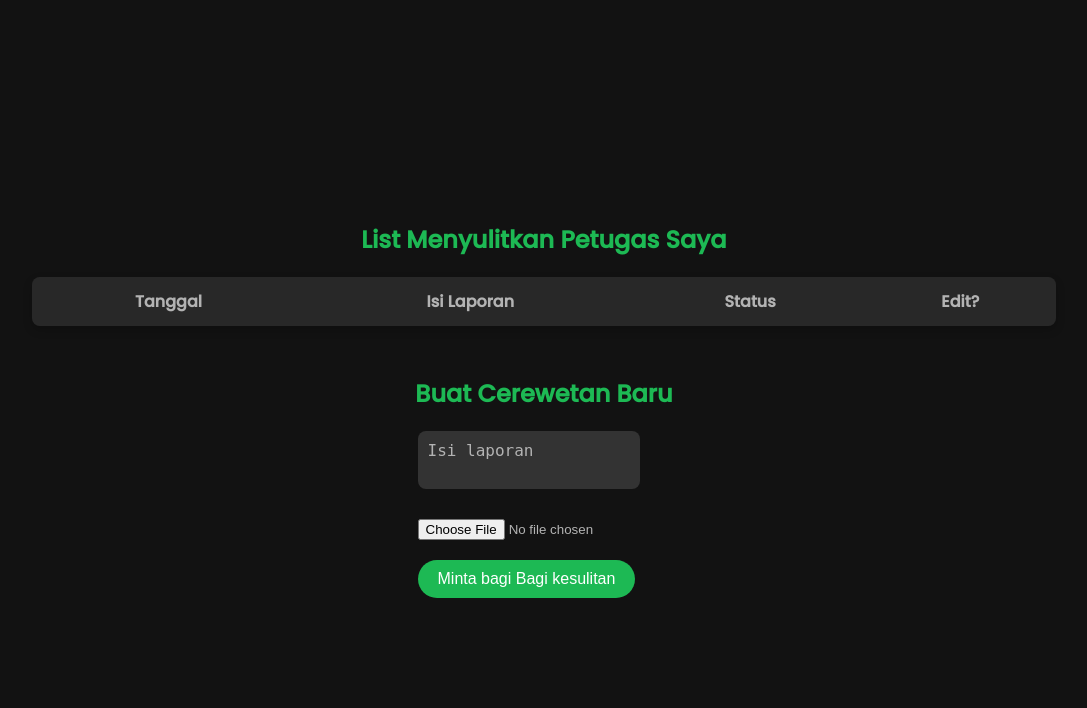
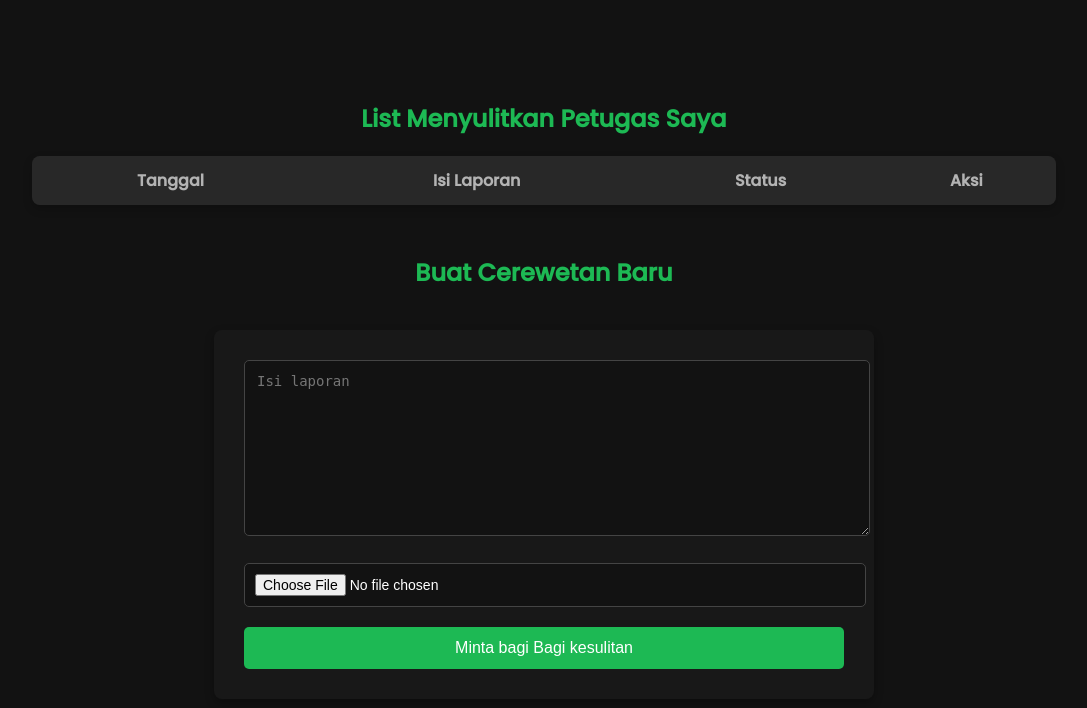
Before and after one commit to pplg-airlangga-samarinda-22/pm-autentifikasi-ExtraNuklor, a PHP site: page /dashboard.php in a window 1280 px wide. Shown: the top 708 px of the page, without its empty margins (96-1183 px from the left). Run offline with PHP 8.4, Linux system fonts and the light colour scheme; the visitor is signed in with stand-in values (Sample User, id 1); tables that the repository leaves empty or names only in its code hold one stand-in row (values such as "Sample post"); lists and menus that the app fills with data are empty.

Commit message:
fixing some stuff

```diff
--- a/dashboard.php
+++ b/dashboard.php
@@ -15,12 +15,12 @@ $result = mysqli_query($conn, $query);
 
 <!DOCTYPE html>
 <html lang="en">
+
 <head>
     <meta charset="UTF-8">
     <meta name="viewport" content="width=device-width, initial-scale=1.0">
     <title>Dashboard</title>
     <style>
-        /* Spotify-inspired styling */
         body {
             background-color: #121212;
             color: #ffffff;
@@ -40,10 +40,15 @@ $result = mysqli_query($conn, $query);
             text-align: center;
         }
 
+        .table-container {
+            width: 80%;
+            margin-bottom: 30px;
+        }
+
+        /* The main table */
         table {
-            width: 80%;
+            width: 100%;
             border-collapse: collapse;
-            margin-bottom: 30px;
             background-color: #181818;
             color: #ffffff;
             border-radius: 8px;
@@ -51,7 +56,8 @@ $result = mysqli_query($conn, $query);
             box-shadow: 0 4px 10px rgba(0, 0, 0, 0.2);
         }
 
-        th, td {
+        th,
+        td {
             padding: 12px 15px;
             text-align: center;
         }
@@ -69,76 +75,153 @@ $result = mysqli_query($conn, $query);
             background-color: #333333;
         }
 
-        textarea {
-            width: 80%;
-            padding: 10px;
-            background-color: #333333;
-            border: none;
-            border-radius: 8px;
-            color: #ffffff;
-            margin-bottom: 20px;
-            resize: none;
-            font-size: 16px;
+
+        /* Align the buttons to the right side */
+        .button-box {
+            display: flex;
+            gap: 10px;
+            align-items: center;
+            justify-content: center;
         }
 
-        textarea::placeholder {
-            color: #b3b3b3;
+        /* Button styles */
+        .button-box a {
+            text-decoration: none;
+            background-color: #1db954;
+            color: white;
+            padding: 8px 12px;
+            border-radius: 5px;
+            font-size: 14px;
+            transition: background-color 0.3s ease;
         }
 
-        input[type="file"] {
-            margin-bottom: 20px;
-            color: #b3b3b3;
+        .button-box a:hover {
+            background-color: #1ed760;
         }
 
-        button {
-            padding: 10px 20px;
+        /* Responsive design */
+        @media (max-width: 768px) {
+            .table-container {
+                width: 95%;
+            }
+        }
+
+        .form-container {
+            width: 100%;
+            max-width: 600px;
+            background-color: #181818;
+            padding: 30px;
+            border-radius: 8px;
+            box-shadow: 0 4px 10px rgba(0, 0, 0, 0.3);
+            margin: 20px auto;
+        }
+
+        /* Heading */
+        h2 {
+            color: #1db954;
+            text-align: center;
+            margin-bottom: 20px;
+        }
+
+        /* Form elements styling */
+        .form-group {
+            margin-bottom: 20px;
+        }
+
+        /* Textarea */
+        .form-input {
+            width: 100%;
+            padding: 12px;
+            border: 1px solid #444444;
+            border-radius: 5px;
+            background-color: #121212;
+            color: #ffffff;
+            font-size: 14px;
+            resize: vertical;
+            min-height: 150px;
+            transition: border 0.3s ease;
+        }
+
+        .form-input:focus {
+            border-color: #1db954;
+            outline: none;
+        }
+
+        /* File input */
+        .form-input-file {
+            width: 100%;
+            padding: 10px;
+            background-color: #121212;
+            color: #ffffff;
+            border: 1px solid #444444;
+            border-radius: 5px;
+            font-size: 14px;
+            cursor: pointer;
+            transition: background-color 0.3s ease;
+        }
+
+        .form-input-file:hover {
             background-color: #1db954;
-            color: #ffffff;
+        }
+
+        /* Button */
+        .submit-btn {
+            width: 100%;
+            padding: 12px;
+            background-color: #1db954;
             border: none;
-            border-radius: 50px;
+            border-radius: 5px;
+            color: white;
             font-size: 16px;
             cursor: pointer;
             transition: background-color 0.3s ease;
         }
 
-        button:hover {
+        .submit-btn:hover {
             background-color: #1ed760;
-        }
-
-        /* Responsive design for mobile */
-        @media (max-width: 768px) {
-            table, textarea, button {
-                width: 95%;
-            }
         }
     </style>
     <!-- Optional: Add Spotify-like font -->
     <link href="https://fonts.googleapis.com/css2?family=Poppins:wght@400;500&display=swap" rel="stylesheet">
 </head>
+
 <body>
     <h2>List Menyulitkan Petugas Saya</h2>
+    <div class="table-container">
         <table>
             <tr>
                 <th>Tanggal</th>
                 <th>Isi Laporan</th>
                 <th>Status</th>
-            <th>Edit?</th>
+                <th>Aksi</th>
             </tr>
             <?php while ($row = mysqli_fetch_assoc($result)) { ?>
                 <tr>
                     <td><?= $row['tgl_pengaduan'] ?></td>
                     <td><?= $row['isi_laporan'] ?></td>
                     <td><?= $row['status'] ?></td>
-            <td><a href="edit_pengaduan.php?id_pengaduan=<?= $row['id_pengaduan'] ?>" style="color: #1db954;">Edit</a></td>
+                    <td>
+                        <div class="button-box">
+                            <a href="edit_pengaduan.php?id_pengaduan=<?= $row['id_pengaduan'] ?>">Edit</a>
+                            <a href="delete_pengaduan.php?id_pengaduan=<?= $row['id_pengaduan'] ?>" onclick="return confirm('Apakah Anda yakin ingin menghapus pengaduan ini?')">Delete</a>
+                        </div>
+                    </td>
                 </tr>
             <?php } ?>
         </table>
+    </div>
+<h2>Buat Cerewetan Baru</h2>
+<form action="proses_pengaduan.php" method="POST" enctype="multipart/form-data" class="form-container">
+    <div class="form-group">
+        <textarea name="isi_laporan" placeholder="Isi laporan" required class="form-input"></textarea>
+    </div>
 
-    <h2>Buat Cerewetan Baru</h2>
-    <form action="proses_pengaduan.php" method="POST" enctype="multipart/form-data">
-        <textarea name="isi_laporan" placeholder="Isi laporan" required></textarea><br>
-        <input type="file" name="foto"><br>
-        <button type="submit" name="submit">Minta bagi Bagi kesulitan</button>
+    <div class="form-group">
+        <input type="file" name="foto" class="form-input-file">
+    </div>
+
+    <button type="submit" name="submit" class="submit-btn">Minta bagi Bagi kesulitan</button>
 </form>
 </body>
+
 </html>
--- a/proses_pengaduan.php
+++ b/proses_pengaduan.php
@@ -14,9 +14,8 @@ if (isset($_POST['submit'])) {
     }
 
     // Insert the new pengaduan
-    $query = "INSERT INTO pengaduan (nik, isi_laporan, foto, status, tgl_pengaduan) VALUES ('$nik', '$isi_laporan', '$foto', 'pending', NOW())";
+    $query = "INSERT INTO pengaduan (nik, isi_laporan, foto, status, tgl_pengaduan) VALUES ('$nik', '$isi_laporan', '$foto', '0', NOW())";
     mysqli_query($conn, $query);
 
     header('Location: dashboard.php');
 }
-?>
```
Also changed, not shown: delete_pengaduan.php (added, +33 -0 lines). Lines whose indentation alone changed are shown as unchanged.
